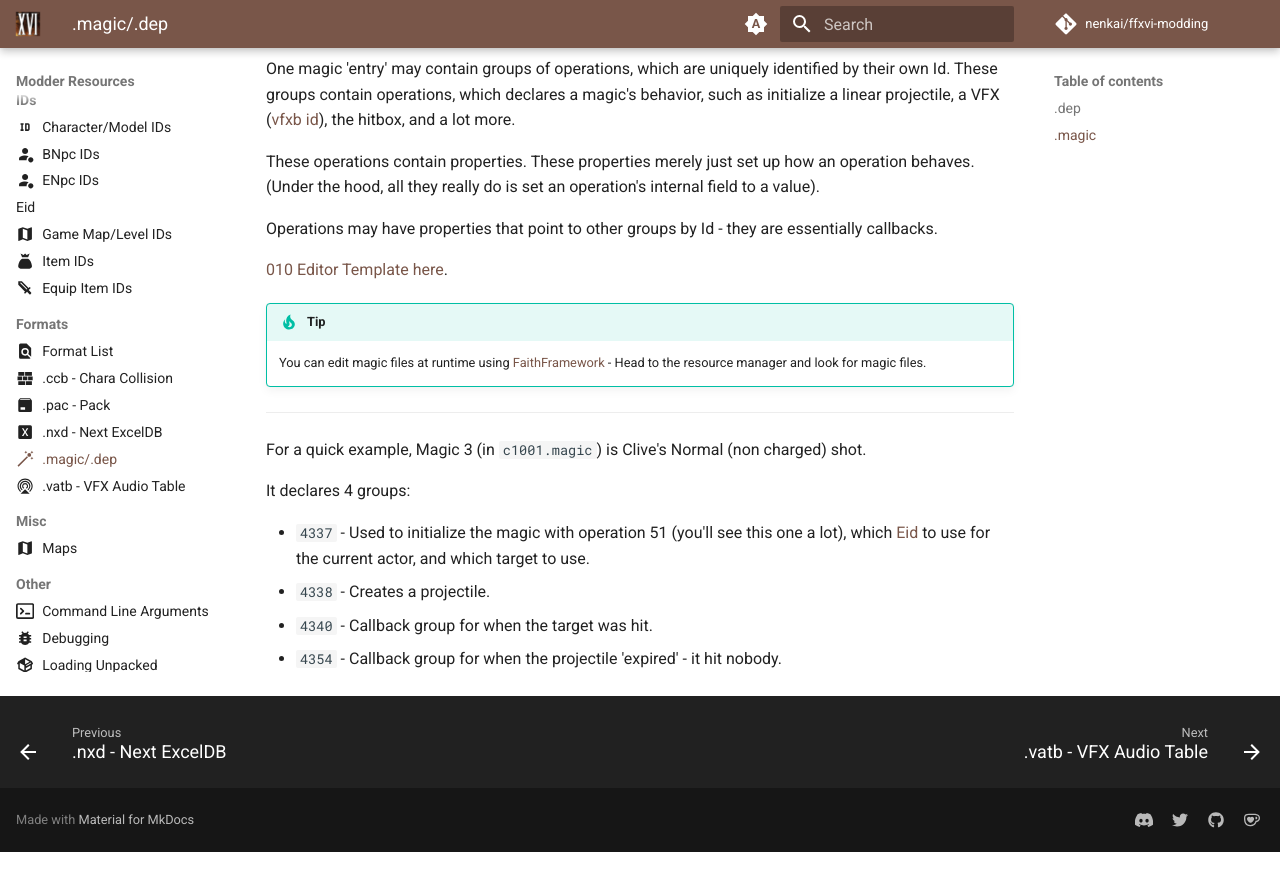
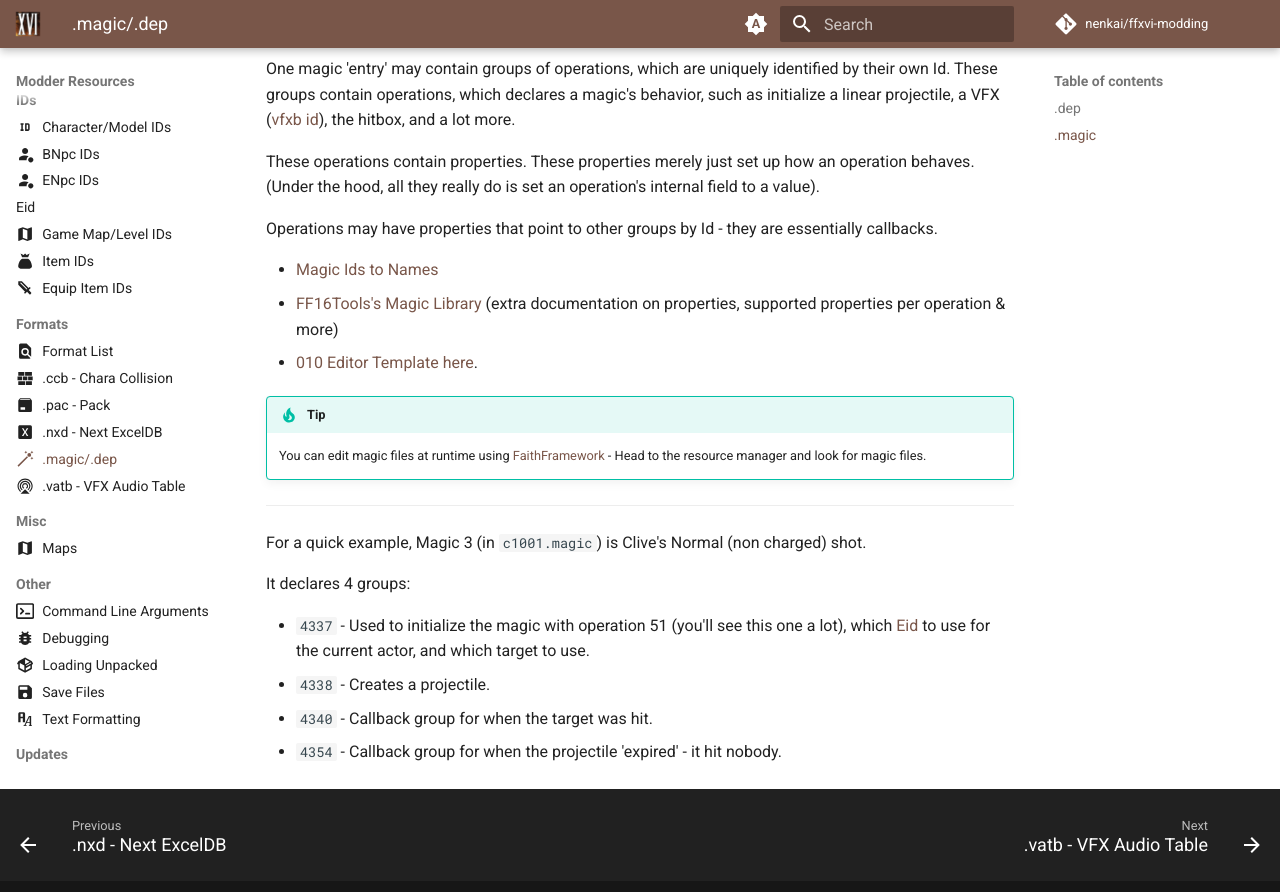
Before and after one commit to Nenkai/ffxvi-modding, an MkDocs documentation site: the page built from docs/resources/formats/dep_magic.md, in a window 1280 px wide and 900 px high, scrolled down 824 px. Shown: the top 892 px of the window. Built offline with MkDocs 1.6.1 and Material for MkDocs 9.7.7, drawn with Linux system fonts in a browser that asks for light colours; emoji names are drawn with the system emoji font; comment, search, counter and statistics services are not loaded; before the commit the page ends 1676 px from its top, so only the background shows below that.

Commit message:
magic: + links

```diff
--- a/docs/resources/formats/dep_magic.md
+++ b/docs/resources/formats/dep_magic.md
@@ -32,7 +32,9 @@
 
 Operations may have properties that point to other groups by Id - they are essentially callbacks.
 
-[010 Editor Template here](https://github.com/Nenkai/010GameTemplates/blob/main/Square%20Enix/Final%20Fantasy%2016/FF16_magic.bt).
+* [Magic Ids to Names](https://github.com/Nenkai/FF16Tools/blob/master/FF16Tools.Files/Magic/Data/MagicIds.txt)
+* [FF16Tools's Magic Library](https://github.com/Nenkai/FF16Tools/tree/master/FF16Tools.Files/Magic) (extra documentation on properties, supported properties per operation & more)
+* [010 Editor Template here](https://github.com/Nenkai/010GameTemplates/blob/main/Square%20Enix/Final%20Fantasy%2016/FF16_magic.bt).
 
 !!! tip
     You can edit magic files at runtime using [FaithFramework](https://www.nexusmods.com/finalfantasy16/mods/138) - Head to the resource manager and look for magic files.
```
